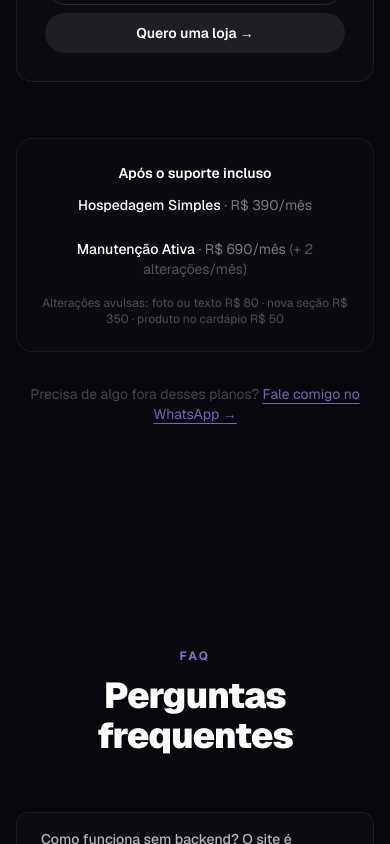
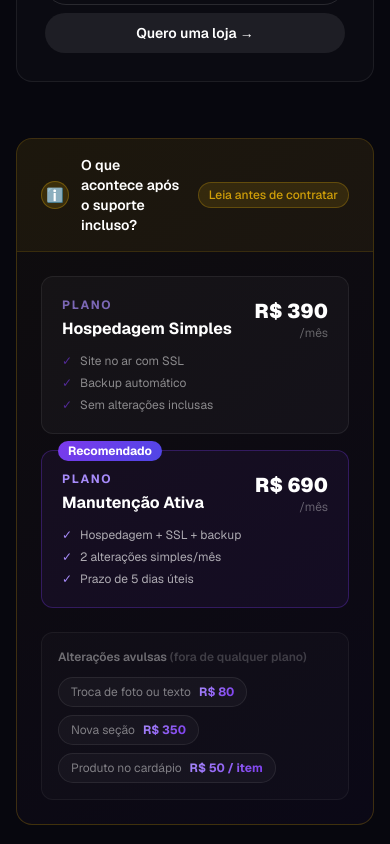
Before and after one commit to Hadaward37/dudustudio, a Next.js app: page / in a window 390 px wide. Shown: the part 7340-8184 px from the top of the page. Built offline with nearby package versions, Linux system fonts and the light colour scheme.

Commit message:
feat: redesign pós-suporte em Pricing com planos e alterações avulsas
Co-Authored-By: Claude Sonnet 4.6 <noreply@anthropic.com>

```diff
--- a/src/components/sections/Pricing.tsx
+++ b/src/components/sections/Pricing.tsx
@@ -173,20 +173,152 @@ export default function Pricing() {
           ))}
         </div>
 
-        {/* Nota manutenção */}
+        {/* ── Pós-suporte ─────────────────────────────────────────────────── */}
         <div
-          className="rounded-2xl p-6 text-center"
-          style={{ border: "1px solid rgba(255,255,255,0.06)", background: "rgba(255,255,255,0.015)" }}
+          className="rounded-2xl overflow-hidden"
+          style={{
+            border: "1px solid rgba(234,179,8,0.22)",
+            background: "linear-gradient(145deg, rgba(234,179,8,0.04), rgba(124,58,237,0.04))",
+          }}
         >
-          <p className="text-sm font-semibold text-white mb-3">Após o suporte incluso</p>
-          <div className="flex flex-col sm:flex-row justify-center gap-6 text-sm" style={{ color: "rgba(255,255,255,0.45)" }}>
-            <span><span className="text-white font-medium">Hospedagem Simples</span> · R$ 390/mês</span>
-            <span className="hidden sm:inline" style={{ color: "rgba(255,255,255,0.15)" }}>|</span>
-            <span><span className="text-white font-medium">Manutenção Ativa</span> · R$ 690/mês <span style={{ color: "rgba(255,255,255,0.3)" }}>(+ 2 alterações/mês)</span></span>
+          {/* Header faixa */}
+          <div
+            className="flex items-center gap-3 px-6 py-4"
+            style={{
+              borderBottom: "1px solid rgba(234,179,8,0.14)",
+              background: "rgba(234,179,8,0.06)",
+            }}
+          >
+            <span
+              className="flex items-center justify-center w-7 h-7 rounded-full text-sm flex-shrink-0"
+              style={{ background: "rgba(234,179,8,0.15)", border: "1px solid rgba(234,179,8,0.3)" }}
+            >
+              ℹ️
+            </span>
+            <p className="text-sm font-semibold text-white">
+              O que acontece após o suporte incluso?
+            </p>
+            <span
+              className="ml-auto text-xs font-medium px-2.5 py-1 rounded-full flex-shrink-0"
+              style={{
+                background: "rgba(234,179,8,0.12)",
+                border: "1px solid rgba(234,179,8,0.25)",
+                color: "rgba(234,179,8,0.85)",
+              }}
+            >
+              Leia antes de contratar
+            </span>
           </div>
-          <p className="mt-4 text-xs" style={{ color: "rgba(255,255,255,0.28)" }}>
-            Alterações avulsas: foto ou texto R$ 80 · nova seção R$ 350 · produto no cardápio R$ 50
-          </p>
+
+          <div className="p-6">
+            {/* Dois planos de manutenção */}
+            <div className="grid grid-cols-1 sm:grid-cols-2 gap-4 mb-6">
+
+              {/* Hospedagem Simples */}
+              <div
+                className="rounded-xl p-5"
+                style={{
+                  border: "1px solid rgba(255,255,255,0.07)",
+                  background: "rgba(255,255,255,0.03)",
+                }}
+              >
+                <div className="flex items-start justify-between gap-3 mb-3">
+                  <div>
+                    <p className="text-xs font-bold uppercase tracking-[0.15em] mb-1" style={{ color: "rgba(167,139,250,0.7)" }}>
+                      Plano
+                    </p>
+                    <h4 className="text-base font-bold text-white">Hospedagem Simples</h4>
+                  </div>
+                  <div className="text-right flex-shrink-0">
+                    <p className="text-xl font-black text-white">R$ 390</p>
+                    <p className="text-xs" style={{ color: "rgba(255,255,255,0.35)" }}>/mês</p>
+                  </div>
+                </div>
+                <ul className="space-y-1.5">
+                  {["Site no ar com SSL", "Backup automático", "Sem alterações inclusas"].map((item) => (
+                    <li key={item} className="flex items-center gap-2 text-xs" style={{ color: "rgba(255,255,255,0.5)" }}>
+                      <span style={{ color: "rgba(124,58,237,0.6)", flexShrink: 0 }}>✓</span>
+                      {item}
+                    </li>
+                  ))}
+                </ul>
+              </div>
+
+              {/* Manutenção Ativa */}
+              <div
+                className="rounded-xl p-5 relative"
+                style={{
+                  border: "1px solid rgba(124,58,237,0.3)",
+                  background: "rgba(124,58,237,0.07)",
+                }}
+              >
+                <div
+                  className="absolute -top-2.5 left-4 text-xs font-bold px-2.5 py-0.5 rounded-full text-white"
+                  style={{ background: "linear-gradient(135deg, #7c3aed, #4f46e5)" }}
+                >
+                  Recomendado
+                </div>
+                <div className="flex items-start justify-between gap-3 mb-3">
+                  <div>
+                    <p className="text-xs font-bold uppercase tracking-[0.15em] mb-1" style={{ color: "#a78bfa" }}>
+                      Plano
+                    </p>
+                    <h4 className="text-base font-bold text-white">Manutenção Ativa</h4>
+                  </div>
+                  <div className="text-right flex-shrink-0">
+                    <p className="text-xl font-black text-white">R$ 690</p>
+                    <p className="text-xs" style={{ color: "rgba(255,255,255,0.35)" }}>/mês</p>
+                  </div>
+                </div>
+                <ul className="space-y-1.5">
+                  {["Hospedagem + SSL + backup", "2 alterações simples/mês", "Prazo de 5 dias úteis"].map((item) => (
+                    <li key={item} className="flex items-center gap-2 text-xs" style={{ color: "rgba(255,255,255,0.65)" }}>
+                      <span style={{ color: "#a78bfa", flexShrink: 0 }}>✓</span>
+                      {item}
+                    </li>
+                  ))}
+                </ul>
+              </div>
+            </div>
+
+            {/* Alterações avulsas */}
+            <div
+              className="rounded-xl p-4"
+              style={{ background: "rgba(255,255,255,0.02)", border: "1px solid rgba(255,255,255,0.05)" }}
+            >
+              <p className="text-xs font-semibold mb-3" style={{ color: "rgba(255,255,255,0.4)" }}>
+                Alterações avulsas <span style={{ color: "rgba(255,255,255,0.2)" }}>(fora de qualquer plano)</span>
+              </p>
+              <div className="flex flex-wrap gap-2">
+                {[
+                  { label: "Troca de foto ou texto", price: "R$ 80" },
+                  { label: "Nova seção",              price: "R$ 350" },
+                  { label: "Produto no cardápio",     price: "R$ 50 / item" },
+                ].map((item) => (
+                  <div
+                    key={item.label}
+                    className="flex items-center gap-2 rounded-full px-3 py-1.5"
+                    style={{
+                      border: "1px solid rgba(255,255,255,0.08)",
+                      background: "rgba(255,255,255,0.03)",
+                    }}
+                  >
+                    <span className="text-xs" style={{ color: "rgba(255,255,255,0.45)" }}>{item.label}</span>
+                    <span
+                      className="text-xs font-bold"
+                      style={{
+                        background: "linear-gradient(135deg,#a78bfa,#7c3aed)",
+                        WebkitBackgroundClip: "text",
+                        WebkitTextFillColor: "transparent",
+                      }}
+                    >
+                      {item.price}
+                    </span>
+                  </div>
+                ))}
+              </div>
+            </div>
+          </div>
         </div>
 
         {/* Footer */}
```
